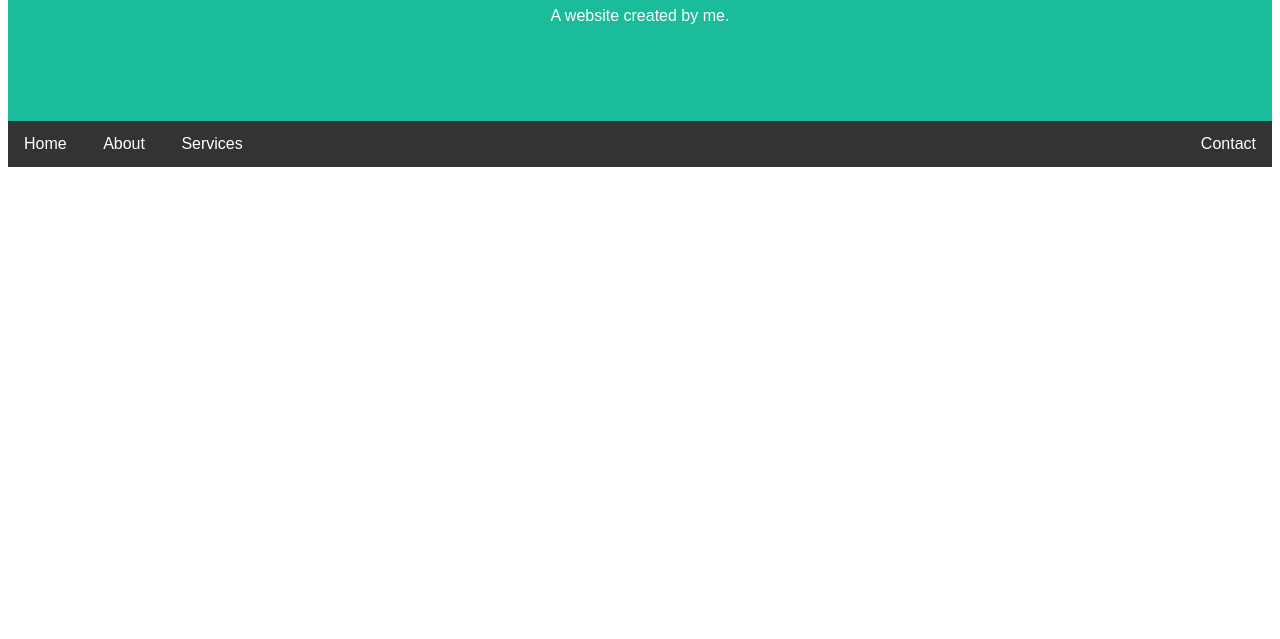
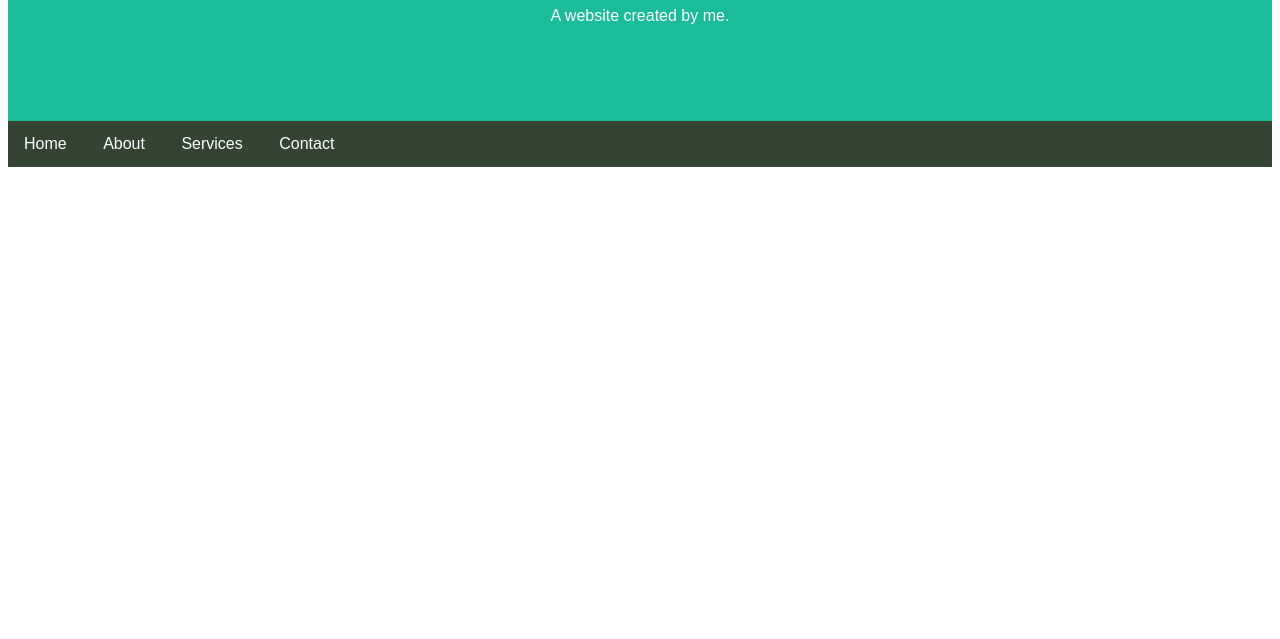
Before and after one commit to DavidCola/DavidCola.github.io, a plain HTML site: page Contact.html in a window 1280 px wide. Shown: the part 161-800 px from the top of the page. Drawn offline with Linux system fonts and the light colour scheme.

Commit message:
Update Contact.html

```diff
--- a/Contact.html
+++ b/Contact.html
@@ -15,7 +15,7 @@
     }
     .navbar {
       overflow: hidden;
-      background-color: #333;
+      background-color: #343;
     }
     .navbar a {
       display: inline-block;
@@ -27,9 +27,6 @@
     .navbar a:hover {
       background-color: #ddd;
       color: black;
-    }
-    .navbar a:last-child {
-      float: right;
     }
     .navbar b {
       float: right;
```
